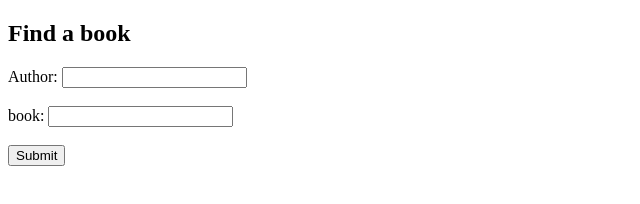
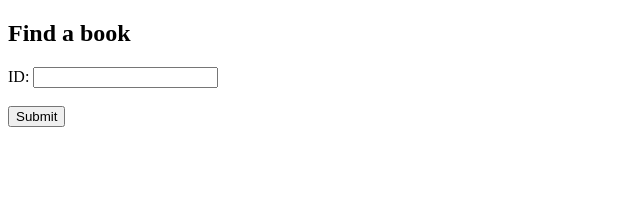
Before and after one commit to mauro1477/Book_api, a website: page views/login.html in a window 1280 px wide. Shown: the whole page, without its empty margins (0-640 px from the left). Drawn offline with Linux system fonts and the light colour scheme.

Commit message:
getting all books works. Time to try to get request from user._html update

```diff
--- a/views/login.html
+++ b/views/login.html
@@ -3,11 +3,8 @@
 <body>
 <h2>Find a book</h2>
 <form action="/auth" method="POST">
-  Author:
-  <input name="author" type="text">
-  <br><br>
-  book:
-  <input name="title" type="text">
+  ID:
+  <input name="id" type="number">
   <br><br>
   <input type="submit">
 </form>
```
